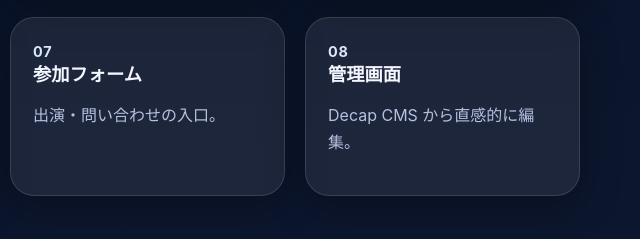
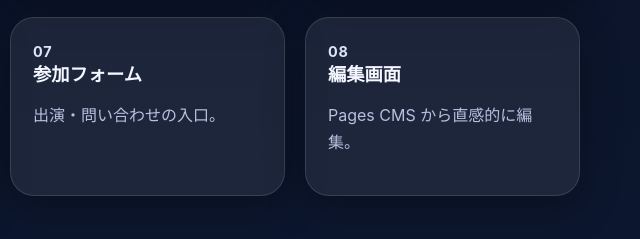
Before and after one commit to katanagoya489-crypto/mjss-site, a website: page index.html in a window 1280 px wide. Shown: the part 878-1117 px from the top of the page, 640-1280 px from the left. Drawn offline with Linux system fonts and the light colour scheme.

Commit message:
Add files via upload

```diff
--- a/index.html
+++ b/index.html
@@ -4,7 +4,7 @@
 <header class="topbar"><div class="container topbar-inner"><a class="brand" href="index.html">MJSS</a><nav class="nav"><a class="active" href="index.html">ホーム</a><a href="concept.html">ライブ理念</a><a href="rules.html">お願い</a><a href="entry.html">参加フォーム</a><a href="next-performers.html">次回参加者</a><a href="past-performers.html">過去参加者</a><a href="creators.html">クリエイター</a><a href="works.html">仕事依頼</a></nav></div></header>
 <main>
 <section class="hero"><div class="container hero-grid"><div class="hero-main card"><div class="eyebrow">Music Junkie Streamers</div><h1 id="hero-title">MJSS LIVE</h1><p id="hero-lead" class="lead">音楽、配信、表現が交差するライブイベント。出演者、来場者、クリエイターの“好き”がつながる場所。</p><div class="actions"><a class="btn btn-primary" href="next-performers.html">次回参加者を見る</a><a class="btn btn-secondary" href="entry.html">参加フォームへ</a></div></div><aside class="hero-side card"><div class="side-stack"><div class="stat"><strong>ライブ理念</strong><span class="muted">好きと表現がつながる場所をつくる</span></div><div class="stat"><strong>参加方法</strong><span class="muted">フォーム送信 → 運営確認 → ご案内</span></div><div class="stat"><strong>お知らせ</strong><span id="announcement" class="muted">出演者情報や詳細は順次公開予定です。</span></div></div></aside></div></section>
-<section><div class="container"><div class="section-head"><h2>サイトメニュー</h2><p class="muted">まずは骨組みを作り、あとから本文や画像を肉付けしていける構成です。</p></div><div class="grid-4"><a class="link-card" href="concept.html"><div class="kicker">01</div><h3>ライブ理念</h3><p class="muted">イベントの考え方を紹介するページ。</p></a><a class="link-card" href="rules.html"><div class="kicker">02</div><h3>お願い</h3><p class="muted">来場者向けの注意事項ページ。</p></a><a class="link-card" href="next-performers.html"><div class="kicker">03</div><h3>次回参加者</h3><p class="muted">立ち絵・X・紹介文を載せるページ。</p></a><a class="link-card" href="past-performers.html"><div class="kicker">04</div><h3>過去参加者</h3><p class="muted">実績感を見せるアーカイブページ。</p></a><a class="link-card" href="creators.html"><div class="kicker">05</div><h3>クリエイター</h3><p class="muted">制作陣や協力者の紹介ページ。</p></a><a class="link-card" href="works.html"><div class="kicker">06</div><h3>仕事依頼</h3><p class="muted">ポートフォリオや依頼導線のページ。</p></a><a class="link-card" href="entry.html"><div class="kicker">07</div><h3>参加フォーム</h3><p class="muted">出演・問い合わせの入口。</p></a><a class="link-card" href="/admin/"><div class="kicker">08</div><h3>管理画面</h3><p class="muted">Decap CMS から直感的に編集。</p></a></div></div></section>
+<section><div class="container"><div class="section-head"><h2>サイトメニュー</h2><p class="muted">まずは骨組みを作り、あとから本文や画像を肉付けしていける構成です。</p></div><div class="grid-4"><a class="link-card" href="concept.html"><div class="kicker">01</div><h3>ライブ理念</h3><p class="muted">イベントの考え方を紹介するページ。</p></a><a class="link-card" href="rules.html"><div class="kicker">02</div><h3>お願い</h3><p class="muted">来場者向けの注意事項ページ。</p></a><a class="link-card" href="next-performers.html"><div class="kicker">03</div><h3>次回参加者</h3><p class="muted">立ち絵・X・紹介文を載せるページ。</p></a><a class="link-card" href="past-performers.html"><div class="kicker">04</div><h3>過去参加者</h3><p class="muted">実績感を見せるアーカイブページ。</p></a><a class="link-card" href="creators.html"><div class="kicker">05</div><h3>クリエイター</h3><p class="muted">制作陣や協力者の紹介ページ。</p></a><a class="link-card" href="works.html"><div class="kicker">06</div><h3>仕事依頼</h3><p class="muted">ポートフォリオや依頼導線のページ。</p></a><a class="link-card" href="entry.html"><div class="kicker">07</div><h3>参加フォーム</h3><p class="muted">出演・問い合わせの入口。</p></a><a class="link-card" href="https://app.pagescms.org"><div class="kicker">08</div><h3>編集画面</h3><p class="muted">Pages CMS から直感的に編集。</p></a></div></div></section>
 </main><footer><div class="container"><p>© MJSS</p></div></footer>
 <script>
 async function loadSiteData() {
```
Also changed, not shown: README_PAGESCMS_SETUP.txt (added).
